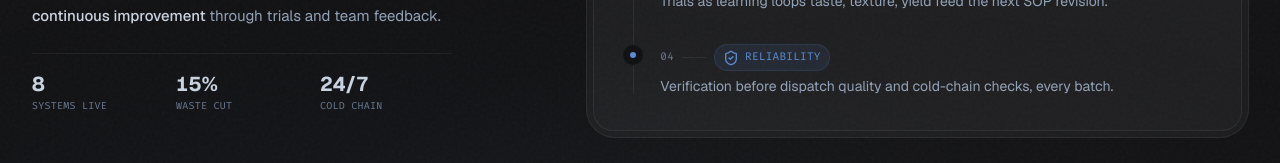
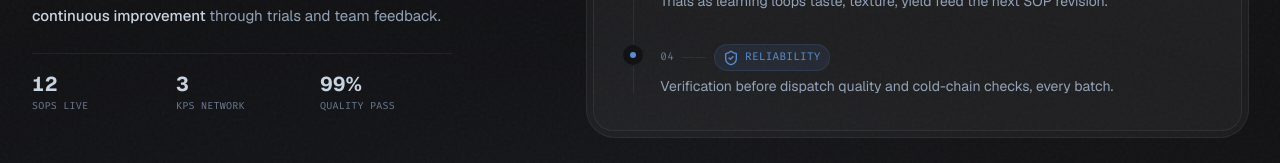
Before and after one commit to hafizhmaulidan15/my-portfolio, a React (Vite) app: page /about in a window 1280 px wide. Shown: the part 416-579 px from the top of the page. Built offline with nearby package versions, Linux system fonts and the light colour scheme; a web font is replaced by a local one.

Commit message:
fix: ganti variabel About 8/15%/24-7 jadi 12 SOPs Live / 3 KPS Network / 99% Quality Pass

```diff
--- a/src/components/About.jsx
+++ b/src/components/About.jsx
@@ -41,9 +41,9 @@ const About = () => {
             </div>
 
             <div className="grid grid-cols-3 gap-3 pt-4 border-t border-border max-w-[420px]">
-              <div><div className="font-display text-xl font-bold tabular-nums">8</div><div className="font-mono text-[10px] tracking-wide uppercase text-text-tertiary">Systems Live</div></div>
-              <div><div className="font-display text-xl font-bold tabular-nums">15%</div><div className="font-mono text-[10px] tracking-wide uppercase text-text-tertiary">Waste Cut</div></div>
-              <div><div className="font-display text-xl font-bold tabular-nums">24/7</div><div className="font-mono text-[10px] tracking-wide uppercase text-text-tertiary">Cold Chain</div></div>
+              <div><div className="font-display text-xl font-bold tabular-nums">12</div><div className="font-mono text-[10px] tracking-wide uppercase text-text-tertiary">SOPs Live</div></div>
+              <div><div className="font-display text-xl font-bold tabular-nums">3</div><div className="font-mono text-[10px] tracking-wide uppercase text-text-tertiary">KPS Network</div></div>
+              <div><div className="font-display text-xl font-bold tabular-nums">99%</div><div className="font-mono text-[10px] tracking-wide uppercase text-text-tertiary">Quality Pass</div></div>
             </div>
           </div>
 
```
